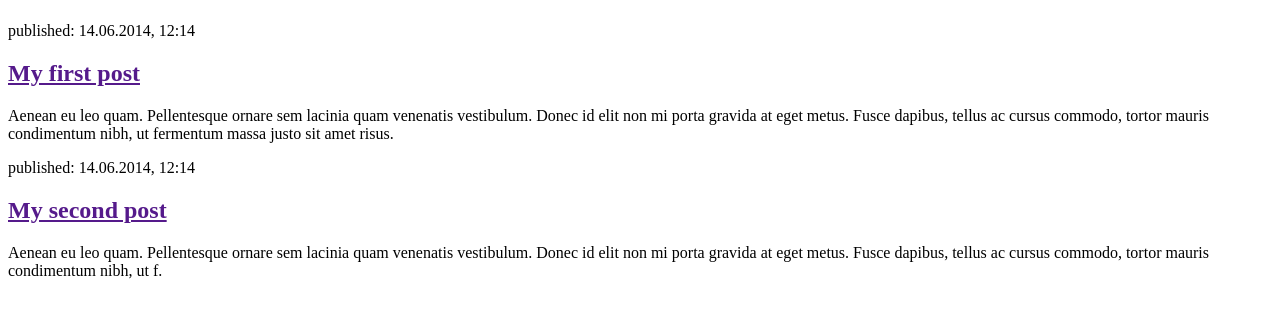
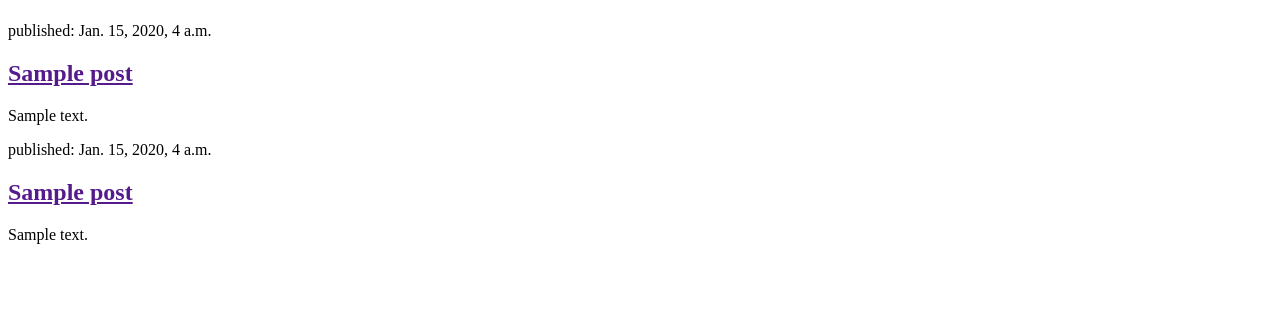
Before and after one commit to steezmaker/my-first-blog, a Django app: page / in a window 1280 px wide. Shown: the part 58-376 px from the top of the page. Run offline with Django 3.2, Linux system fonts and the light colour scheme; tables that the repository leaves empty hold one stand-in row (values such as "Sample post").

Commit message:
Modified templates to display posts from database.

```diff
--- a/blog/templates/blog/post_list.html
+++ b/blog/templates/blog/post_list.html
@@ -7,17 +7,19 @@
         <header>
             <h1><a href="/">Django Girls Blog</a></h1>
         </header>
-
-        <article>
-            <time>published: 14.06.2014, 12:14</time>
-            <h2><a href="">My first post</a></h2>
-            <p>Aenean eu leo quam. Pellentesque ornare sem lacinia quam venenatis vestibulum. Donec id elit non mi porta gravida at eget metus. Fusce dapibus, tellus ac cursus commodo, tortor mauris condimentum nibh, ut fermentum massa justo sit amet risus.</p>
-        </article>
-
-        <article>
-            <time>published: 14.06.2014, 12:14</time>
-            <h2><a href="">My second post</a></h2>
-            <p>Aenean eu leo quam. Pellentesque ornare sem lacinia quam venenatis vestibulum. Donec id elit non mi porta gravida at eget metus. Fusce dapibus, tellus ac cursus commodo, tortor mauris condimentum nibh, ut f.</p>
-        </article>
+        {% for post in posts %}
+            <article>
+                <time>published: {{ post.published_date }}</time>
+                <h2><a href="">{{ post.title }}</a></h2>
+                <p>{{ post.text|linebreaksbr }}</p>
+            </article>
+        {% endfor %}
+        {% for post in posts %}
+            <article>
+                <time>published: {{ post.published_date }}</time>
+                <h2><a href="">{{ post.title }}</a></h2>
+                <p>{{ post.text|linebreaksbr }}</p>
+            </article>
+        {% endfor %}
     </body>
 </html>
--- a/blog/views.py
+++ b/blog/views.py
@@ -1,5 +1,9 @@
 from django.shortcuts import render
+from django.utils import timezone
+from .models import Post
+
 
 # Create your views here.
 def post_list(request):
-    return render(request, 'blog/post_list.html', {})
+    posts = Post.objects.filter(published_date__lte=timezone.now()).order_by('published_date')
+    return render(request, 'blog/post_list.html', {'posts': posts})
--- a/mysite/settings.py
+++ b/mysite/settings.py
@@ -55,7 +55,7 @@ ROOT_URLCONF = 'mysite.urls'
 TEMPLATES = [
     {
         'BACKEND': 'django.template.backends.django.DjangoTemplates',
-        'DIRS': [],
+        'DIRS': ['templates'],
         'APP_DIRS': True,
         'OPTIONS': {
             'context_processors': [
```
